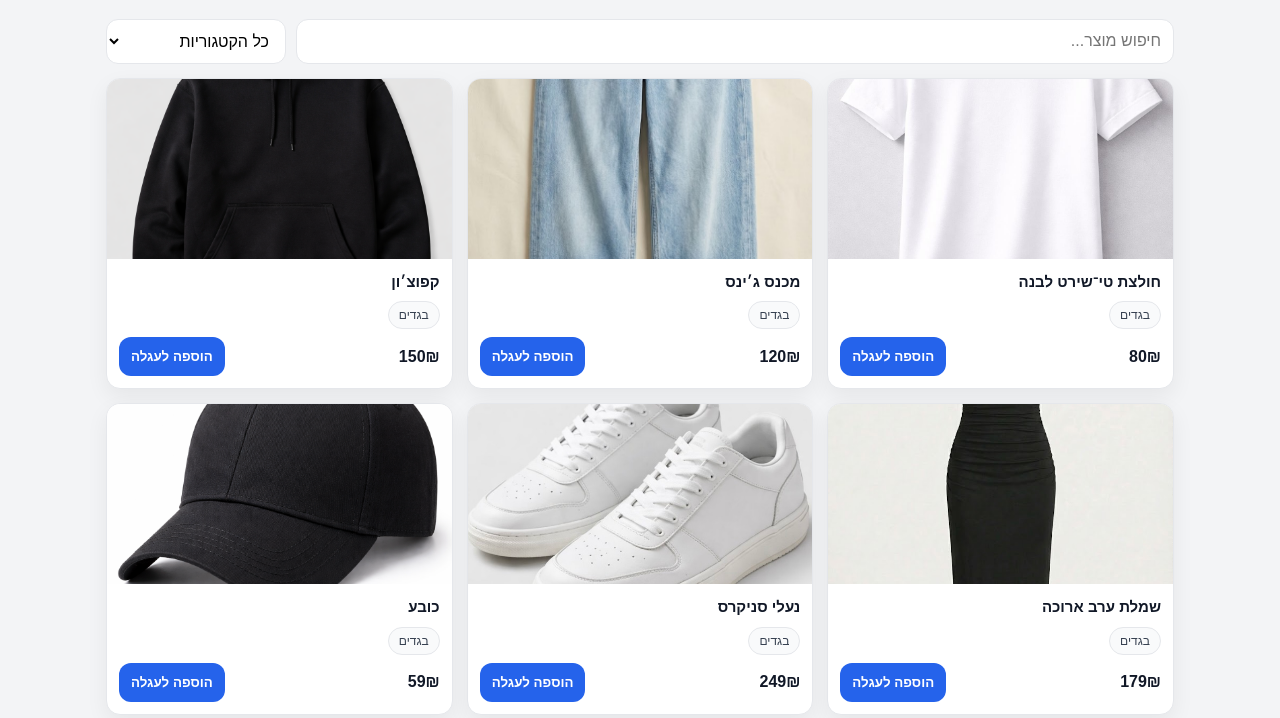
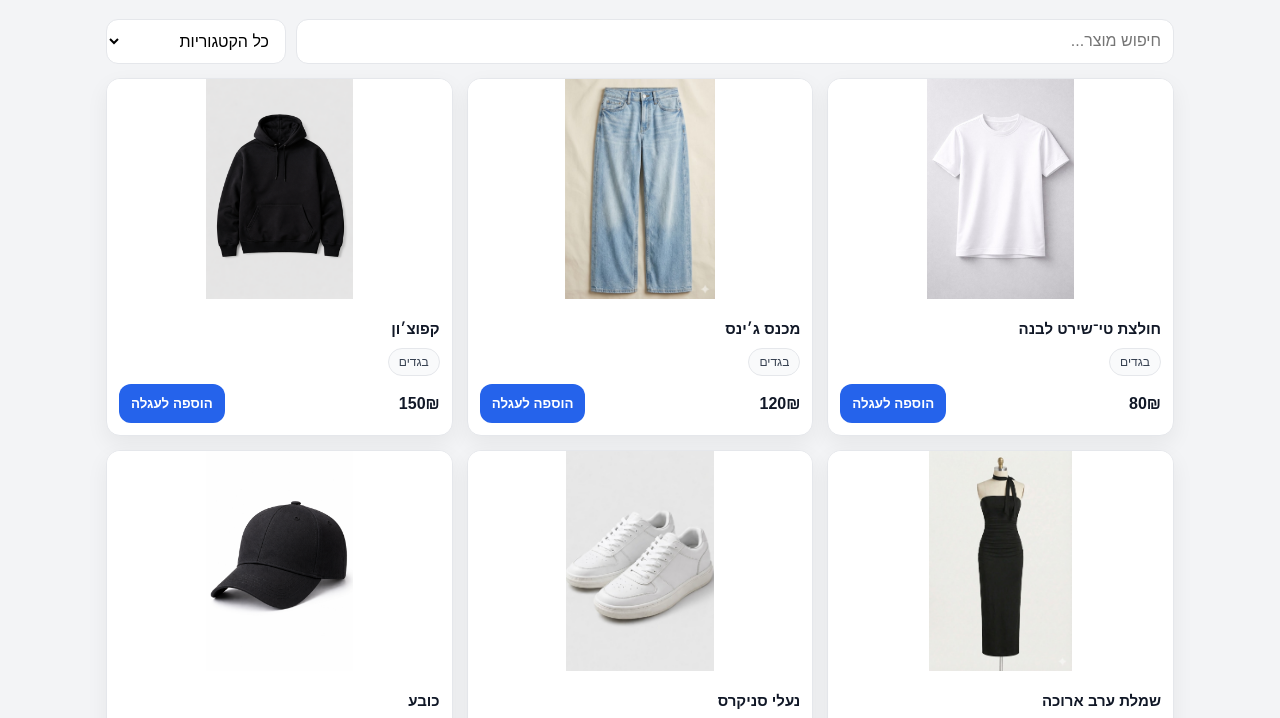
Before and after one commit to amitf1006/myshopsite, a plain HTML site: page site1new.html in a window 1280 px wide. Shown: the part 76-794 px from the top of the page. Drawn offline with Linux system fonts and the light colour scheme.

Commit message:
Update style.css

```diff
--- a/style.css
+++ b/style.css
@@ -113,9 +113,9 @@ body{
 }
 .productCard img{
   width:100%;
-  height:180px;
-  object-fit:cover;
-  display:block;
+  height:220px;       /* אפשר 200–260 */
+  object-fit:contain; /* לא חותך */
+  background:#fff;    /* כדי שהשוליים ייראו נקי */
 }
 .productBody{
   padding:12px;
```
